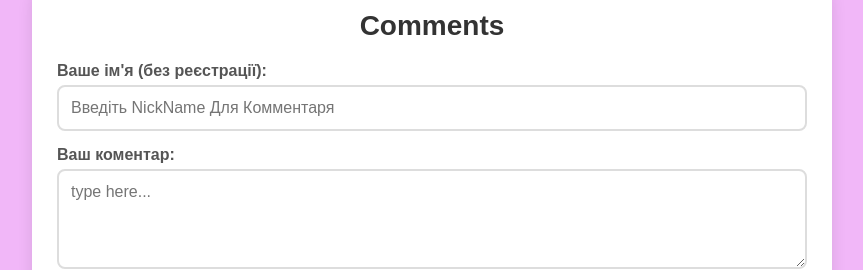
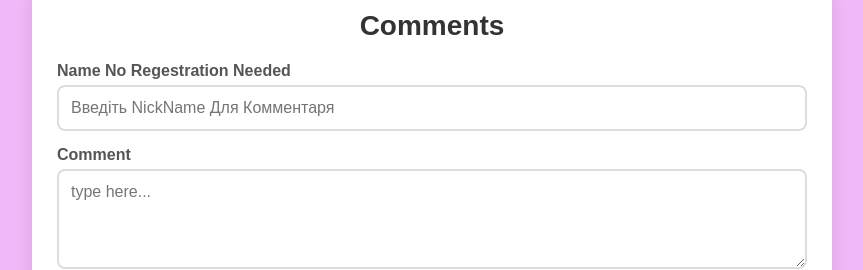
Before and after one commit to MotyaImSobaka/KuzyaAnmount, a plain HTML site: page index.html in a window 1280 px wide. Shown: the part 997-1267 px from the top of the page, without its empty margins (208-1071 px from the left). Drawn offline with Linux system fonts and the light colour scheme.

Commit message:
Update index.html

```diff
--- a/index.html
+++ b/index.html
@@ -247,12 +247,12 @@
             <!-- Форма для коментарів -->
             <form class="comment-form" id="commentForm">
                 <div class="form-group">
-                    <label for="name">Ваше ім'я (без реєстрації):</label>
+                    <label for="name">Name No Regestration Needed</label>
                     <input type="text" id="name" placeholder="Введіть NickName Для Комментаря" required>
                 </div>
 
                 <div class="form-group">
-                    <label for="comment">Ваш коментар:</label>
+                    <label for="comment">Comment</label>
                     <textarea id="comment" placeholder="type here..." required></textarea>
                 </div>
 
```
